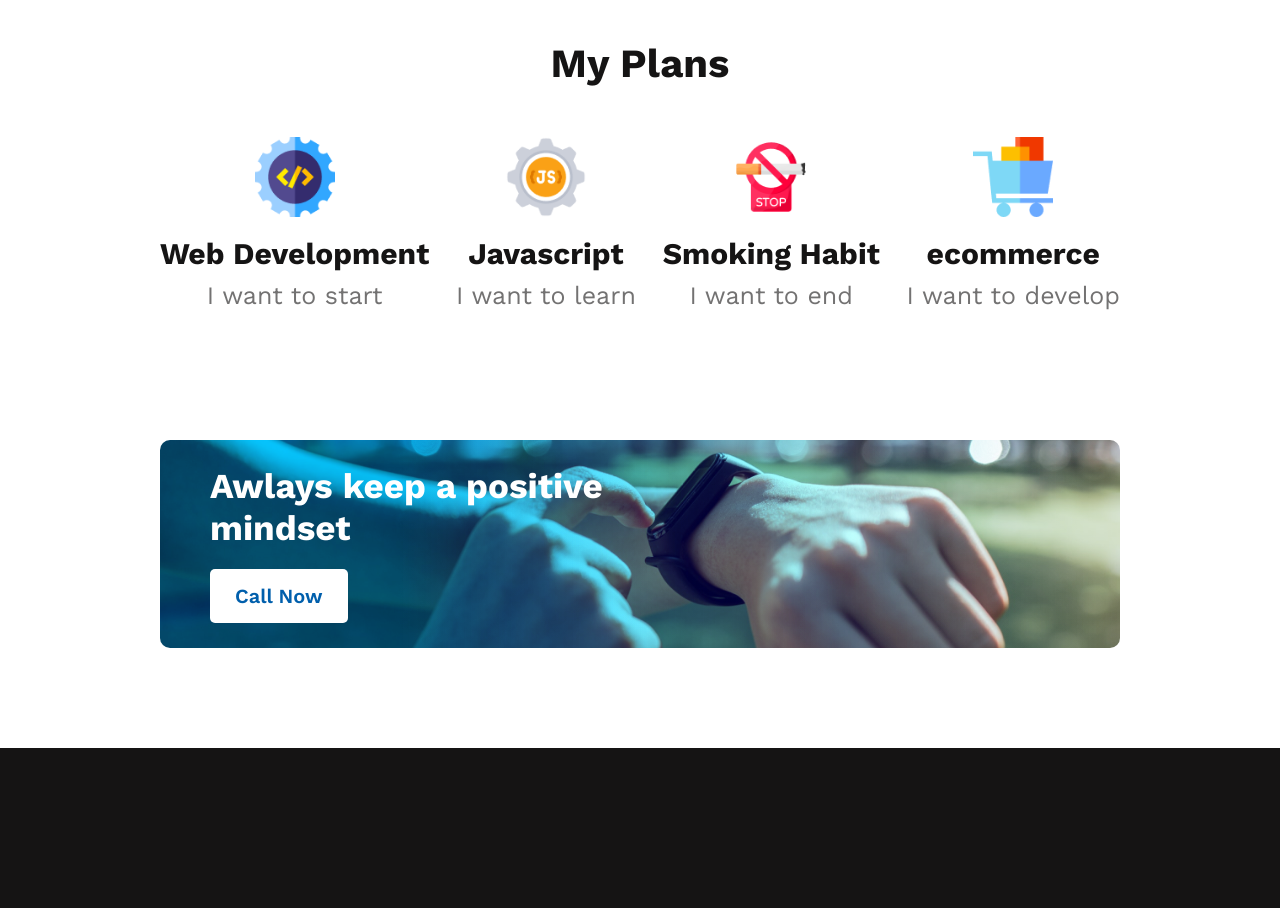
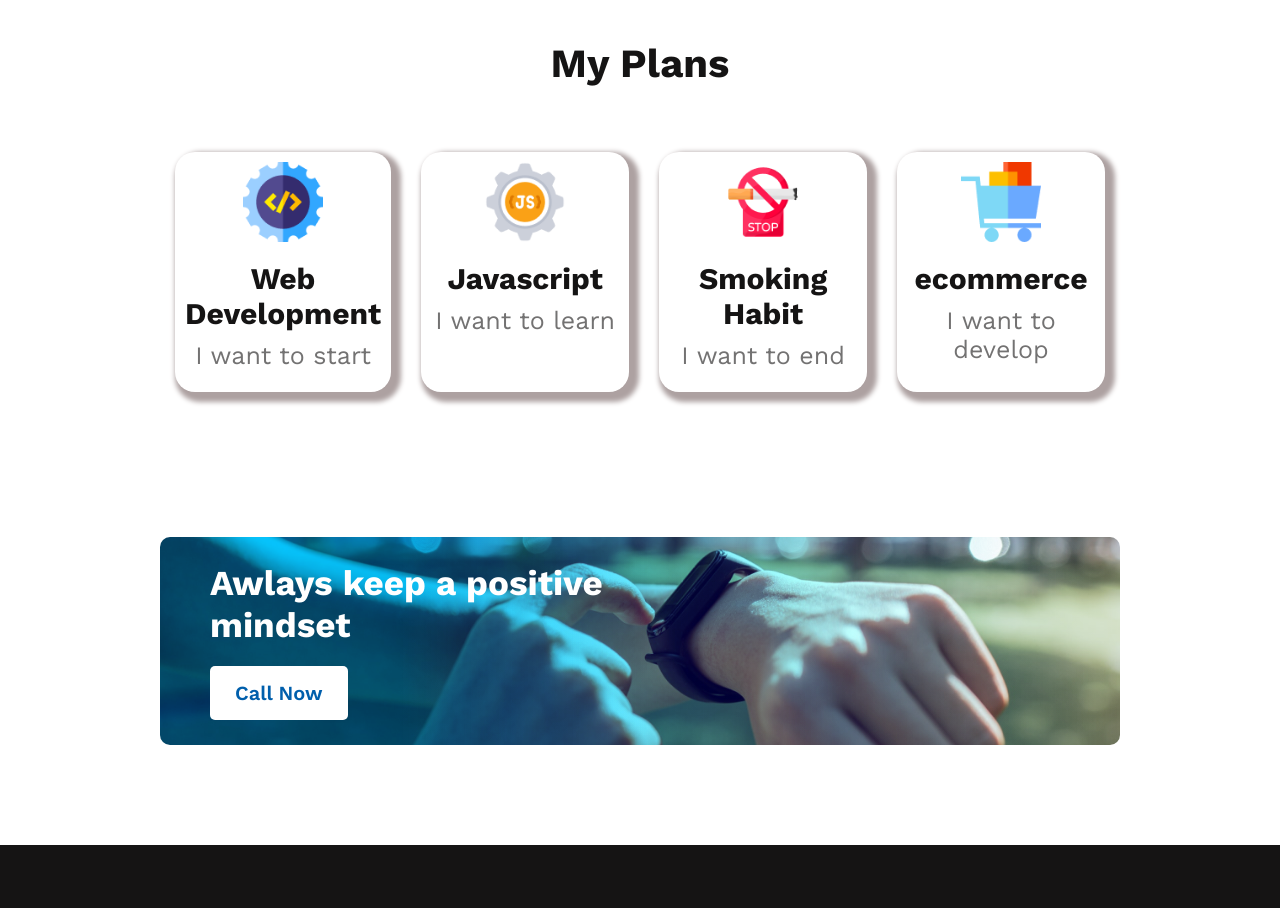
Before and after one commit to rabbani4443/think-out-of-the-box, a plain HTML site: page index.html in a window 1280 px wide. Shown: the part 1860-2768 px from the top of the page. Drawn offline with nearby package versions, Linux system fonts and the light colour scheme.

Commit message:
Some minor changes

```diff
--- a/style/style.css
+++ b/style/style.css
@@ -116,6 +116,19 @@ main{
     text-align: center;
     align-items: center;
  }
+.plan-box {
+      width: 250px;
+      height: 220px;
+      padding: 10px;
+      box-shadow: 5px 5px 5px 5px #ada1a1;
+      margin: 15px;
+      border-radius: 20px;
+      cursor: all-scroll;
+      transition: 0.4s all ease-in-out;
+}
+.plan-box:hover{
+   transform: scale(1.1);
+}
  .plan-box img{
     width: 80px;
     height: 80px;
```
